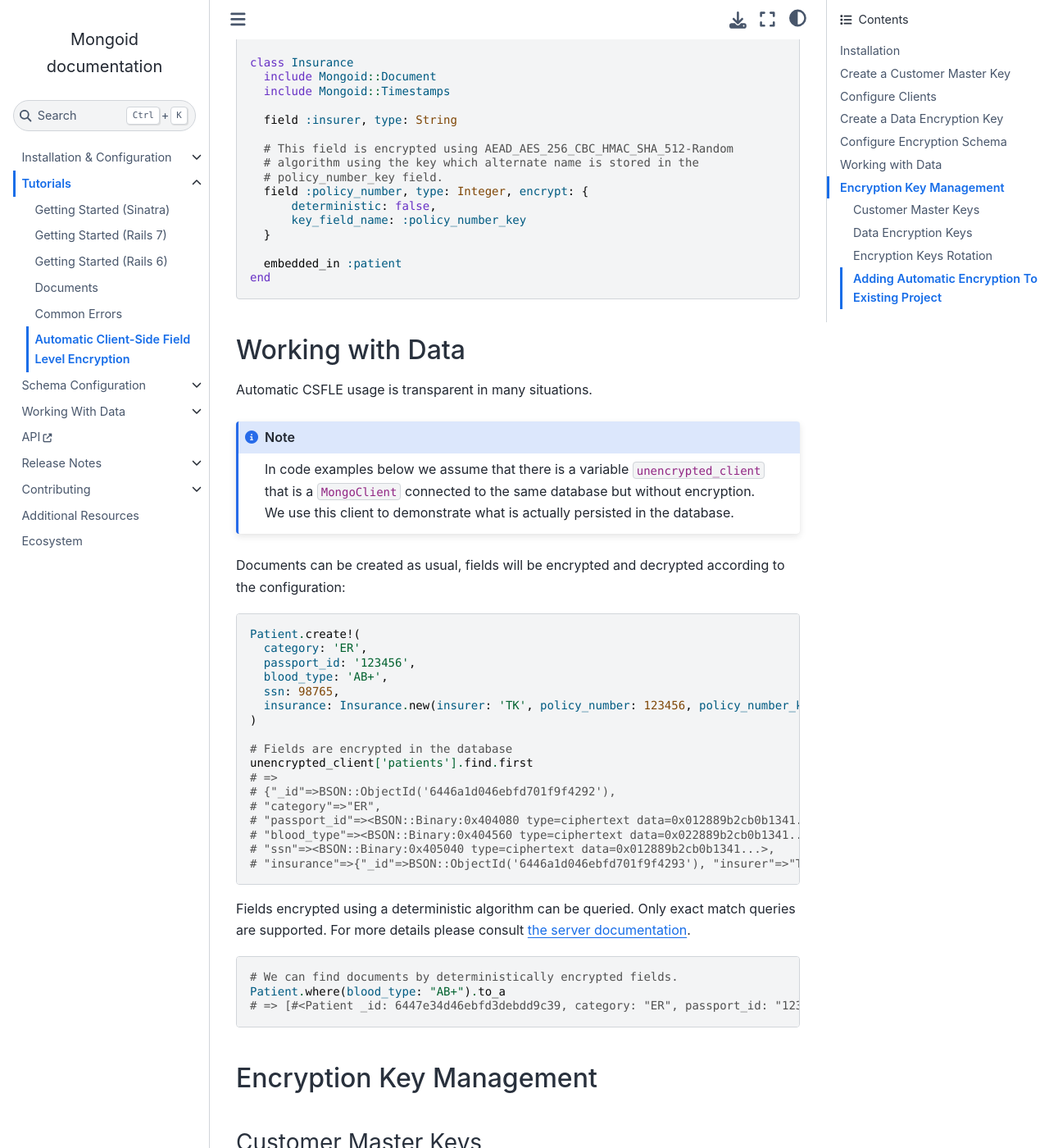
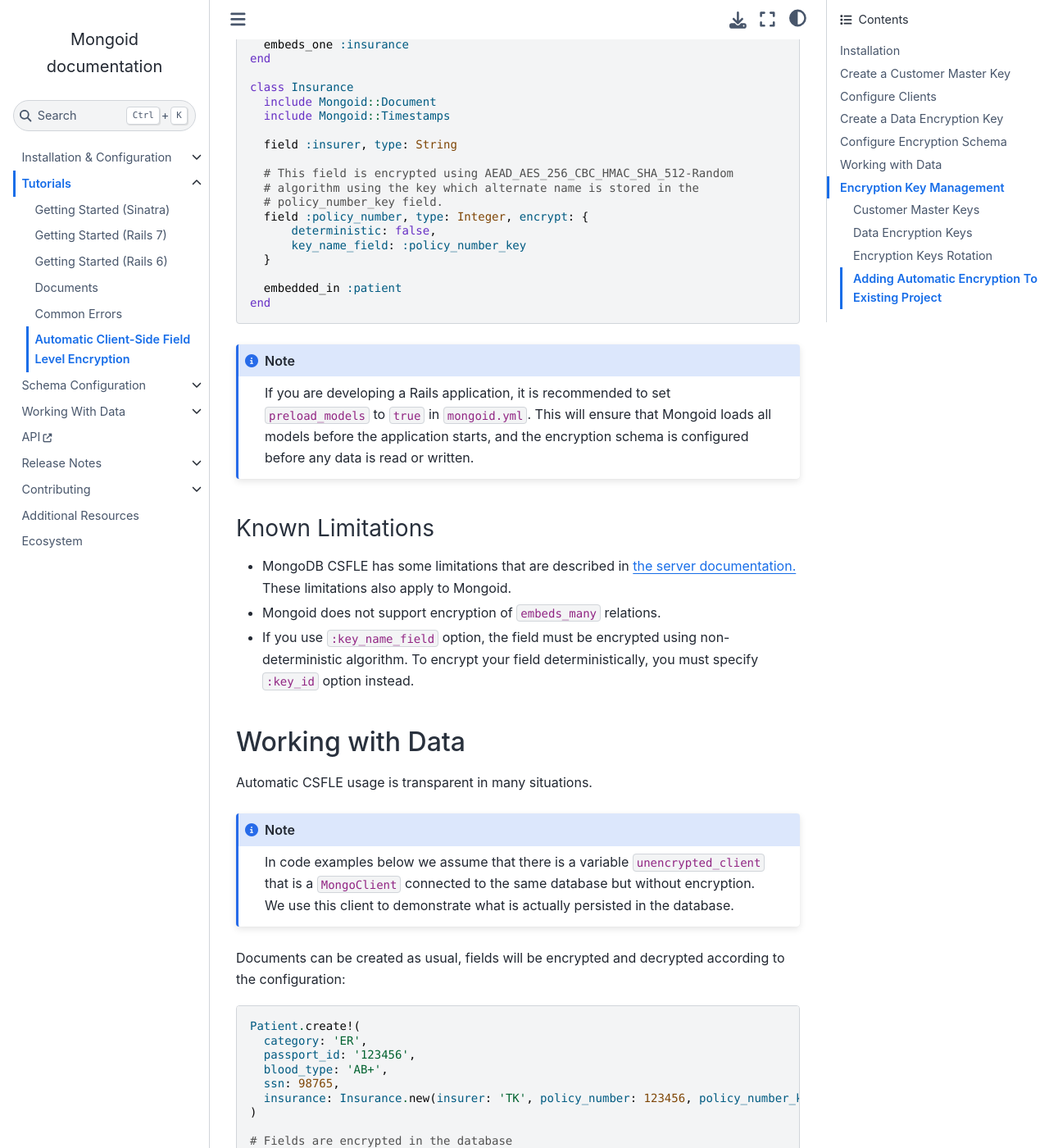
Before and after one commit to i80and/docs-mongoid, a Sphinx documentation site: the page built from docs/tutorials/automatic-encryption.txt, in a window 1280 px wide and 1400 px high, scrolled down 5114 px. Shown: the whole window at 82% size. Built offline with Sphinx 7.4.7 and the Sphinx Book theme 1.1.4, drawn with Linux system fonts in a browser that asks for light colours.

Commit message:
Fix various FLE issues (#5669)

```diff
--- a/docs/tutorials/automatic-encryption.txt
+++ b/docs/tutorials/automatic-encryption.txt
@@ -49,7 +49,6 @@ dependencies in `the driver documentation. <https://www.mongodb.com/docs/ruby-dr
 
 Note the version of the Ruby driver being used in your application and select
 the appropriate steps below.
-
 
 Install ``libmongocrypt``
 ~~~~~~~~~~~~~~~~~~~~~~~~~
@@ -239,11 +238,28 @@ Now we can tell Mongoid what should be encrypted:
     # policy_number_key field.
     field :policy_number, type: Integer, encrypt: {
         deterministic: false,
-        key_field_name: :policy_number_key
+        key_name_field: :policy_number_key
     }
 
     embedded_in :patient
   end
+
+.. note::
+  If you are developing a Rails application, it is recommended to set
+  ``preload_models`` to ``true`` in ``mongoid.yml``. This will ensure that
+  Mongoid loads all models before the application starts, and the encryption
+  schema is configured before any data is read or written.
+
+Known Limitations
+~~~~~~~~~~~~~~~~~
+
+* MongoDB CSFLE has some limitations that are described in
+  `the server documentation. <https://www.mongodb.com/docs/manual/core/csfle/reference/limitations/>`_
+  These limitations also apply to Mongoid.
+* Mongoid does not support encryption of ``embeds_many`` relations.
+* If you use ``:key_name_field`` option, the field must be encrypted using
+  non-deterministic algorithm. To encrypt your field deterministically, you must
+  specify ``:key_id`` option instead.
 
 Working with Data
 =================
```
